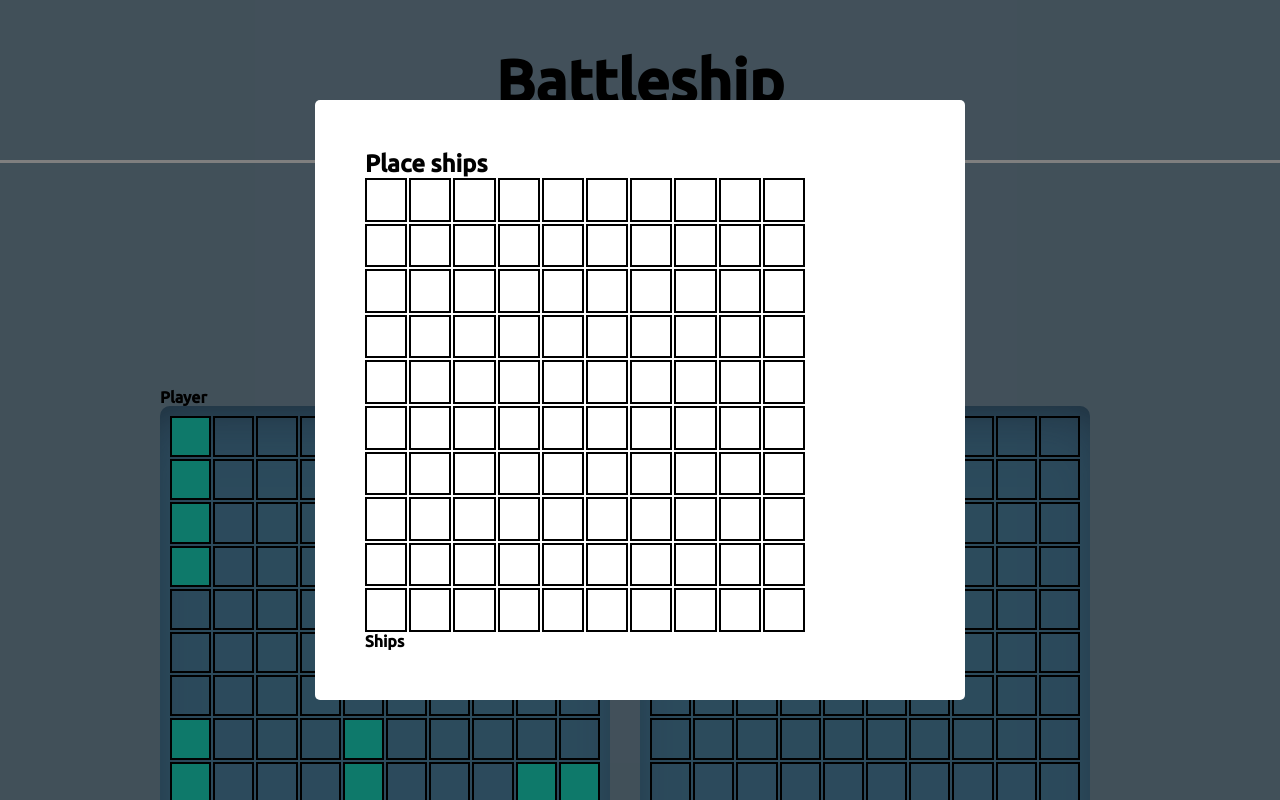
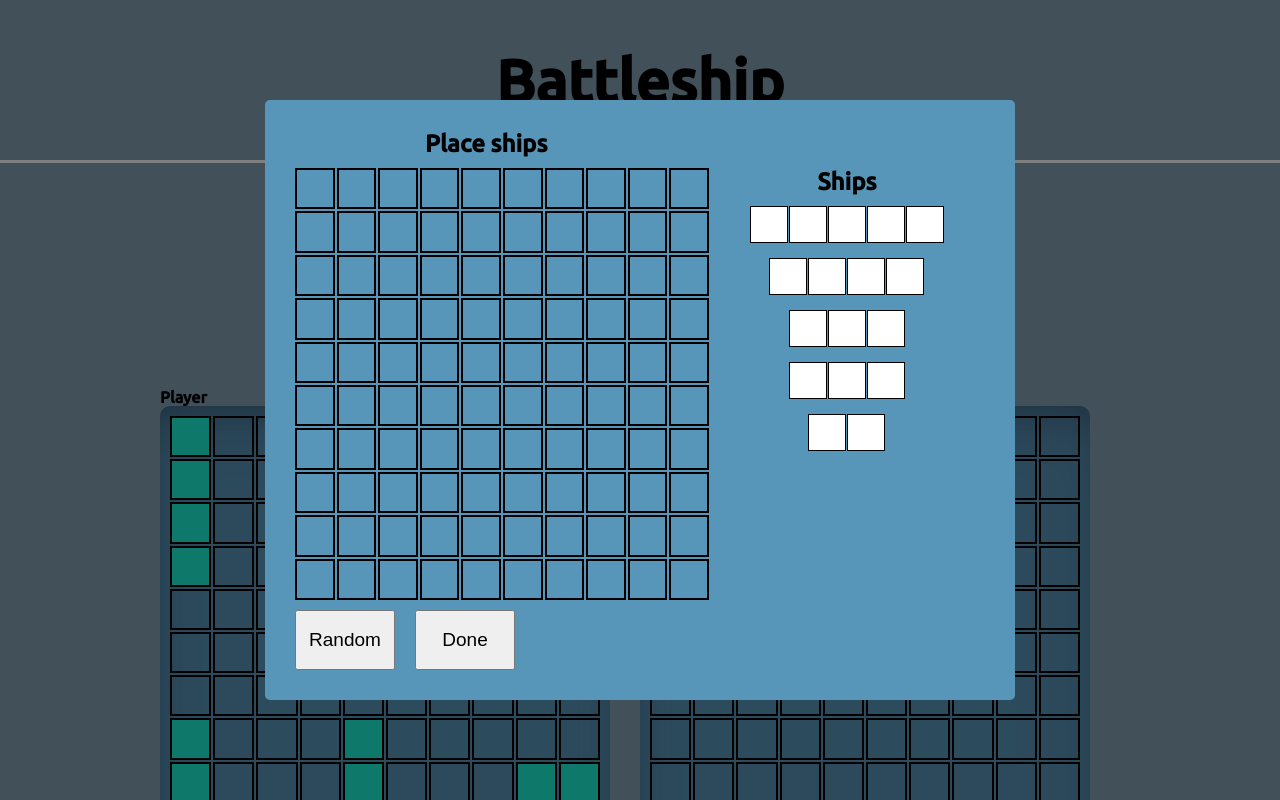
Before and after one commit to dvaanc/battleships, a website built with webpack: page dist/index.html in a window 1280 px wide. Shown: the top 800 px of the page. Built offline with nearby package versions, Linux system fonts and the light colour scheme.

Commit message:
add styling for player to place ship

```diff
--- a/dist/index.html
+++ b/dist/index.html
@@ -337,9 +337,40 @@
           <div class="cell"></div>
           <div class="cell"></div>
         </div>
+        <div id="ship-list">
+          <h2>Ships</h2>
+          <div id="carrier" class="ship" draggable="true">
+            <div class="part"></div>
+            <div class="part"></div>
+            <div class="part"></div>
+            <div class="part"></div>
+            <div class="part"></div>
+          </div>
+          <div id="battleship" class="ship" draggable="true">
+            <div class="part"></div>
+            <div class="part"></div>
+            <div class="part"></div>
+            <div class="part"></div>
+          </div>
+          <div id="cruiser" class="ship" draggable="true">
+            <div class="part"></div>
+            <div class="part"></div>
+            <div class="part"></div>
+          </div>
+          <div id="submarine" class="ship" draggable="true">
+            <div class="part"></div>
+            <div class="part"></div>
+            <div class="part"></div>
+          </div>
+          <div id="destroyer" class="ship" draggable="true">
+            <div class="part"></div>
+            <div class="part"></div>
+          </div>
+        </div>
       </div>
-      <div>
-        <h4>Ships</h4>
+      <div class="button-control">
+        <button id="place-random">Random</button>
+        <button id="done">Done</button>
       </div>
     </div>
   </div>
--- a/dist/style.css
+++ b/dist/style.css
@@ -87,7 +87,7 @@ body {
 .hit:hover {
   background-color: rgb(247, 151, 151);
 }
-#enemy .cell {
+#enemy .cell, #placeShips-gameboard .cell {
   cursor: crosshair;
 }
 .restart {
@@ -109,7 +109,7 @@ button:hover {
 }
 #placeShips {
   opacity: 1;
-  pointer-events: none;
+  pointer-events: auto;
   background-color: rgba(0, 0, 0, 0.5);
   display: flex;
   align-items: center;
@@ -130,11 +130,16 @@ button:hover {
   flex-direction: column;
   background-color: #fff;
   border-radius: 5px;
-  padding: 50px;
+  padding: 30px;
   height: 600px;
-  width: 650px;
+  width: 750px;
   max-width: 100%;
   user-select: none;
+  background-color: rgb(88, 150, 185);
+}
+#placeShips-content h2 {
+  margin: 0 130px;
+  margin-bottom: 10px;
 }
 .row {
   display: flex;
@@ -149,7 +154,40 @@ button:hover {
   grid-template-rows: repeat(10, 1fr);
   gap: 2px;
   height: 100%;
-  width: 80%;
+  width: 60%;
+}
+#ship-list {
+  display: flex;
+  flex-direction: column;
+  align-items: center;
+  width: 40%;
+  height: 100%;
+}
+.ship {
+  display: flex;
+  flex-direction: row;
+  margin-bottom: 15px;
+}
+.part {
+  border: 1px solid black;
+  background-color: white;
+  width: 38px;
+  height: 37px;
+  margin-right: 1px;
+}
+.button-control {
+  display: flex;
+  flex-direction: row;
+  justify-content: flex-start;
+  margin-top: 10px;
+
+}
+#done, #place-random {
+  font-size: 19px;
+  height: 60px;
+  width: 100px;
+  padding: 5px;
+  margin-right: 20px;
 }
 footer {
   display: flex;
```
